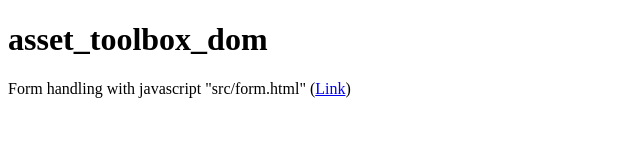
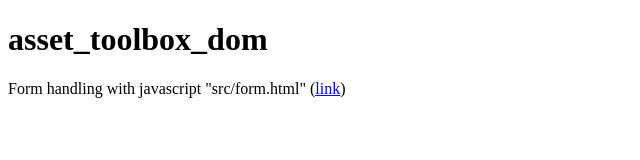
Before and after one commit to theptrk/asset_toolbox_dom, a plain HTML site: page index.html in a window 1280 px wide. Shown: the full height of the page, 0-640 px from the left. Drawn offline with Linux system fonts and the light colour scheme.

Commit message:
lowercase link word

```diff
--- a/index.html
+++ b/index.html
@@ -6,7 +6,7 @@
 <body>
     <h1>asset_toolbox_dom</h1>
     <div>
-        Form handling with javascript "src/form.html" (<a href="src/form.html">Link</a>)
+        Form handling with javascript "src/form.html" (<a href="src/form.html">link</a>)
 
     </div>
 </body>
```
